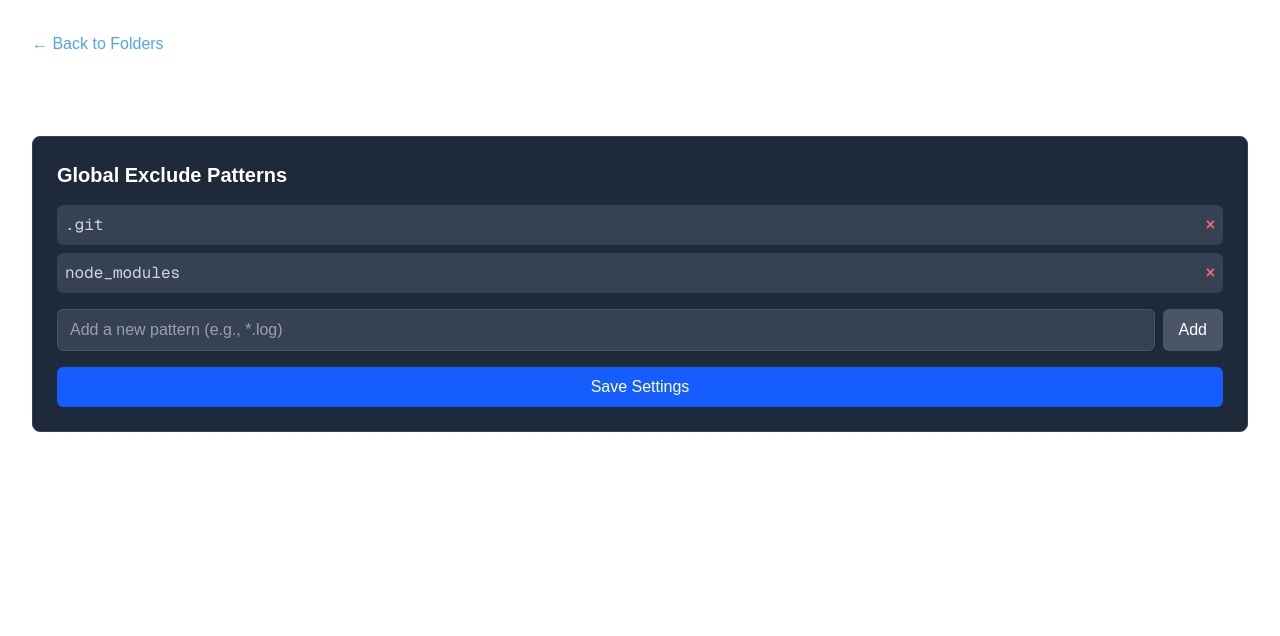
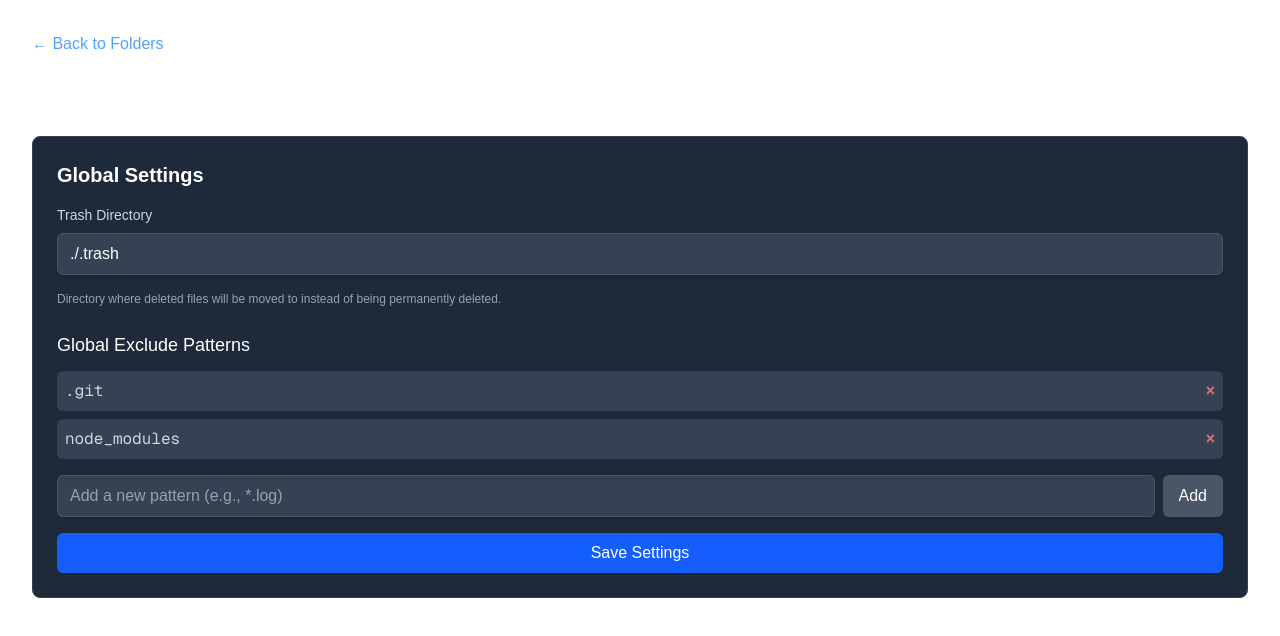
Before and after one commit to alexkander/dirs-compare, a Next.js app: page /settings in a window 1280 px wide. Shown: the top 636 px of the page. Built offline with nearby package versions, Linux system fonts and the light colour scheme; no server answers; the database is empty.

Commit message:
feat(folders): add setting to define a trash

```diff
--- a/src/app/settings/actions.ts
+++ b/src/app/settings/actions.ts
@@ -3,10 +3,16 @@
 import { revalidatePath } from 'next/cache';
 import { updateSettings, Settings } from '@/lib/settingsStore';
 
-export async function updateSettingsAction(newPatterns: string[]) {
+interface UpdateSettingsParams {
+  globalExcludePatterns: string[];
+  trashDirectory: string;
+}
+
+export async function updateSettingsAction({ globalExcludePatterns, trashDirectory }: UpdateSettingsParams) {
   try {
     const settings: Settings = {
-      globalExcludePatterns: newPatterns,
+      globalExcludePatterns,
+      trashDirectory,
     };
     updateSettings(settings);
     revalidatePath('/settings');
--- a/src/components/SettingsForm.tsx
+++ b/src/components/SettingsForm.tsx
@@ -10,6 +10,7 @@ interface SettingsFormProps {
 
 export default function SettingsForm({ settings }: SettingsFormProps) {
   const [patterns, setPatterns] = useState(settings.globalExcludePatterns);
+  const [trashDirectory, setTrashDirectory] = useState(settings.trashDirectory);
   const [newPattern, setNewPattern] = useState('');
   const [isSubmitting, setIsSubmitting] = useState(false);
 
@@ -29,16 +30,41 @@ export default function SettingsForm({ settings }: SettingsFormProps) {
   const handleSubmit = async (e: React.FormEvent) => {
     e.preventDefault();
     setIsSubmitting(true);
-    const result = await updateSettingsAction(patterns);
+    const result = await updateSettingsAction({
+      globalExcludePatterns: patterns,
+      trashDirectory,
+    });
     setIsSubmitting(false);
     if (result?.error) {
       alert(`Error: ${result.error}`);
+    } else {
+      // Show success message
+      alert('Settings saved successfully!');
     }
   };
 
   return (
     <form onSubmit={handleSubmit} className="bg-gray-800 p-6 rounded-lg border border-gray-700">
-      <h2 className="text-xl font-semibold mb-4 text-white">Global Exclude Patterns</h2>
+      <h2 className="text-xl font-semibold mb-4 text-white">Global Settings</h2>
+
+      <div className="mb-6">
+        <label htmlFor="trash-directory" className="block text-sm font-medium text-gray-300 mb-2">
+          Trash Directory
+        </label>
+        <input
+          type="text"
+          id="trash-directory"
+          value={trashDirectory}
+          onChange={(e) => setTrashDirectory(e.target.value)}
+          className="w-full px-3 py-2 bg-gray-700 border border-gray-600 text-white rounded-md shadow-sm focus:outline-none focus:ring-indigo-500 focus:border-indigo-500 mb-4"
+          placeholder="./.trash"
+        />
+        <p className="text-xs text-gray-400">
+          Directory where deleted files will be moved to instead of being permanently deleted.
+        </p>
+      </div>
+
+      <h3 className="text-lg font-medium text-white mb-3">Global Exclude Patterns</h3>
 
       <div className="mb-4">
         {patterns.map(pattern => (
--- a/src/lib/db.ts
+++ b/src/lib/db.ts
@@ -34,7 +34,8 @@ db.exec(`
 
   CREATE TABLE IF NOT EXISTS settings (
     id INTEGER PRIMARY KEY CHECK (id = 1),
-    globalExcludePatterns TEXT NOT NULL
+    globalExcludePatterns TEXT NOT NULL,
+    trashDirectory TEXT NOT NULL DEFAULT './.trash'
   );
 `);
 
@@ -50,6 +51,16 @@ try {
   db.exec('ALTER TABLE file_items ADD COLUMN sizeBytes INTEGER NOT NULL DEFAULT 0');
 } catch {
   // Ignore error if column already exists
+}
+
+// Migration for settings table: add trashDirectory
+try {
+  const columns = db.prepare("PRAGMA table_info(settings)").all() as Array<{name: string}>;
+  if (!columns.some(col => col.name === 'trashDirectory')) {
+    db.exec("ALTER TABLE settings ADD COLUMN trashDirectory TEXT NOT NULL DEFAULT './.trash'");
+  }
+} catch (error) {
+  console.error('Error adding trashDirectory column:', error);
 }
 
 // Add excludePatterns, totalBytes and countFiles columns to folders table if they don't exist (for existing databases)
--- a/src/lib/settingsStore.ts
+++ b/src/lib/settingsStore.ts
@@ -2,30 +2,39 @@ import { db } from './db';
 
 export interface Settings {
   globalExcludePatterns: string[];
+  trashDirectory: string;
 }
 
 const defaultSettings: Settings = {
   globalExcludePatterns: ['.git', 'node_modules'],
+  trashDirectory: './.trash',
 };
 
 // This function will always return settings, creating them if they don't exist.
 export function getSettings(): Settings {
-  const stmt = db.prepare('SELECT globalExcludePatterns FROM settings WHERE id = 1');
-  const row = stmt.get() as { globalExcludePatterns: string } | undefined;
+  const stmt = db.prepare('SELECT globalExcludePatterns, trashDirectory FROM settings WHERE id = 1');
+  const row = stmt.get() as { globalExcludePatterns: string, trashDirectory?: string } | undefined;
 
   if (row) {
     return {
       globalExcludePatterns: JSON.parse(row.globalExcludePatterns),
+      trashDirectory: row.trashDirectory || defaultSettings.trashDirectory,
     };
   } else {
     // No settings found, create them with default values
-    const insertStmt = db.prepare('INSERT INTO settings (id, globalExcludePatterns) VALUES (1, ?)');
-    insertStmt.run(JSON.stringify(defaultSettings.globalExcludePatterns));
+    const insertStmt = db.prepare('INSERT INTO settings (id, globalExcludePatterns, trashDirectory) VALUES (1, ?, ?)');
+    insertStmt.run(
+      JSON.stringify(defaultSettings.globalExcludePatterns),
+      defaultSettings.trashDirectory
+    );
     return defaultSettings;
   }
 }
 
 export function updateSettings(settings: Settings): void {
-  const stmt = db.prepare('UPDATE settings SET globalExcludePatterns = ? WHERE id = 1');
-  stmt.run(JSON.stringify(settings.globalExcludePatterns));
+  const stmt = db.prepare('UPDATE settings SET globalExcludePatterns = ?, trashDirectory = ? WHERE id = 1');
+  stmt.run(
+    JSON.stringify(settings.globalExcludePatterns),
+    settings.trashDirectory
+  );
 }
```
